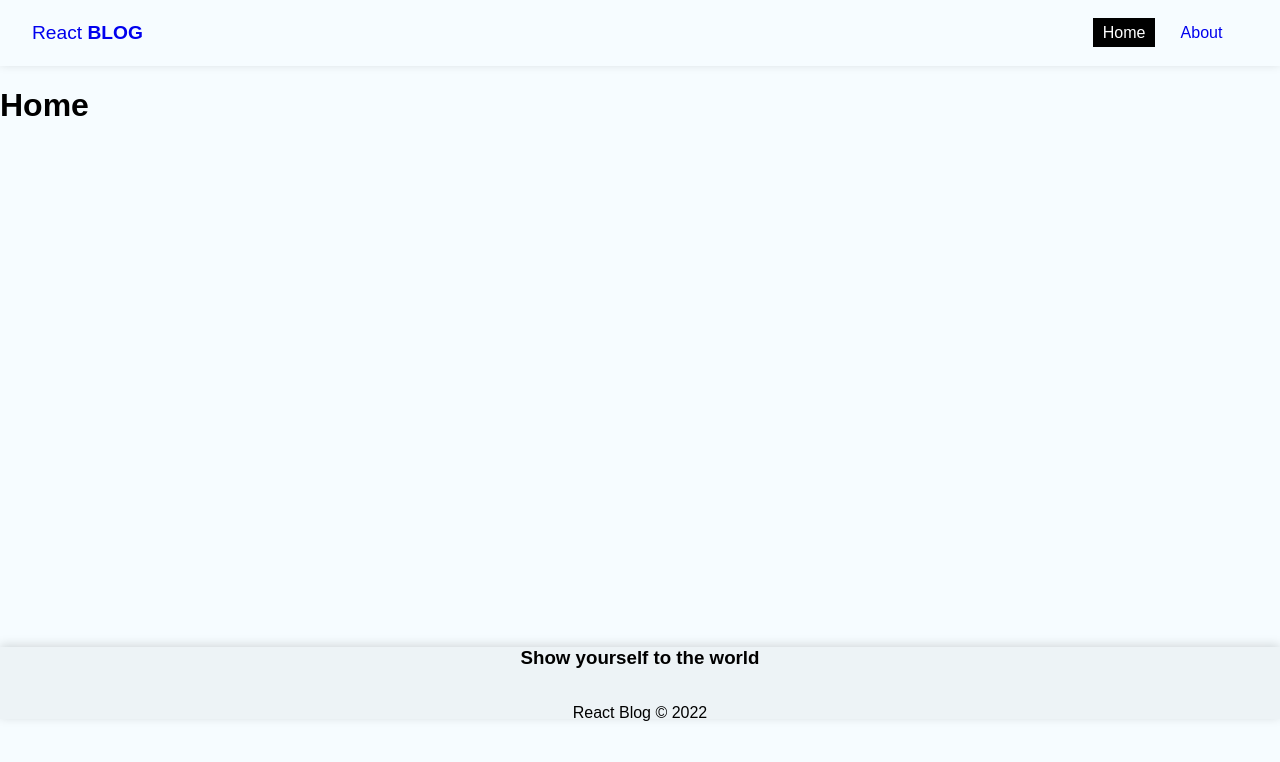
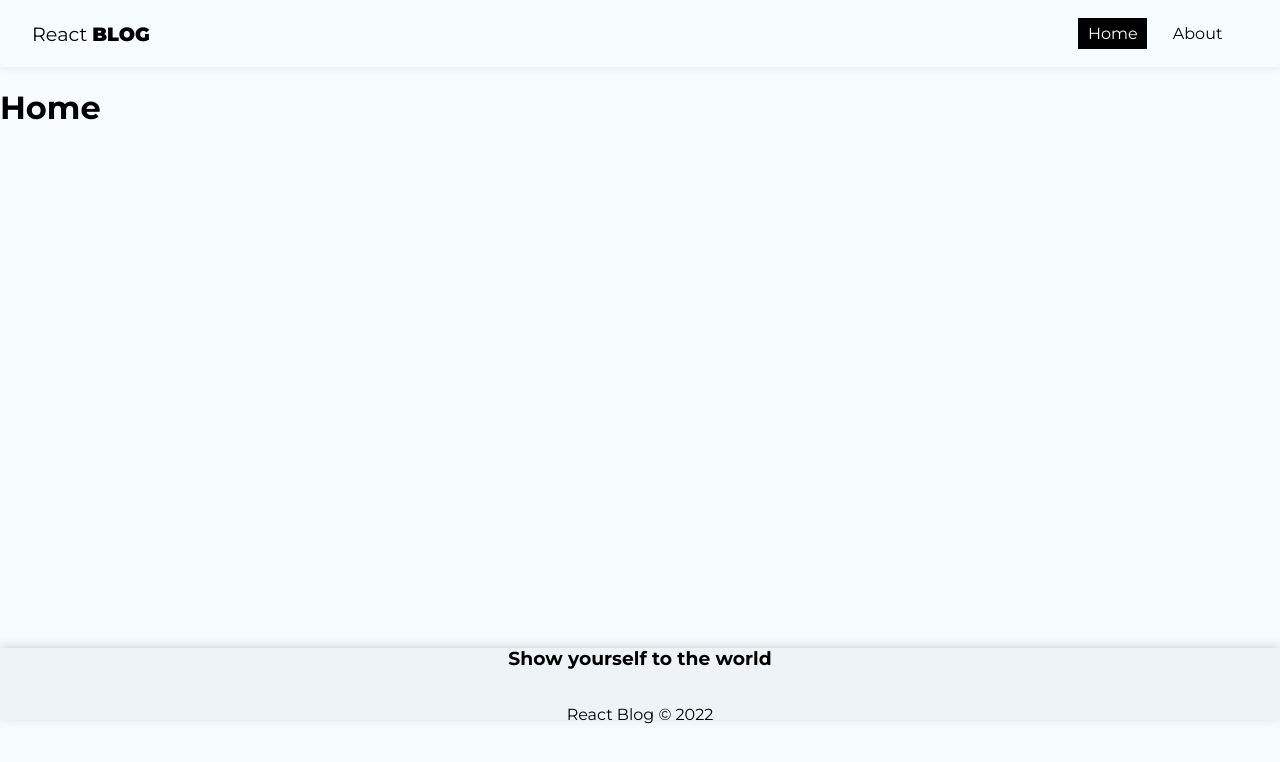
Before and after one commit to GustBitencourt/ReactBlog, a React (Vite) app: page / in a window 1280 px wide. Shown: the top 762 px of the page. Built offline with nearby package versions, Linux system fonts and the light colour scheme.

Commit message:
importar font, pequeno reset no index

```diff
--- a/index.html
+++ b/index.html
@@ -1,13 +1,21 @@
 <!DOCTYPE html>
-<html lang="en">
+<html lang="pt-BR">
+
 <head>
   <meta charset="UTF-8" />
   <link rel="icon" type="image/svg+xml" href="/src/favicon.svg" />
   <meta name="viewport" content="width=device-width, initial-scale=1.0" />
+  <link rel="preconnect" href="https://fonts.googleapis.com">
+  <link rel="preconnect" href="https://fonts.gstatic.com" crossorigin>
+  <link
+    href="https://fonts.googleapis.com/css2?family=Montserrat:ital,wght@0,100;0,200;0,300;0,400;0,500;0,600;0,700;0,800;0,900;1,100;1,300;1,500;1,600;1,700;1,800;1,900&display=swap"
+    rel="stylesheet">
   <title>Blog</title>
 </head>
+
 <body>
   <div id="root"></div>
   <script type="module" src="/src/main.jsx"></script>
 </body>
+
 </html>
--- a/src/index.css
+++ b/src/index.css
@@ -4,3 +4,30 @@ body {
   margin: 0;
   font-family: "Montserrat", sans-serif;
 }
+
+input::placeholder,
+textarea::placeholder {
+  font-family: "Montserrat", sans-serif;
+}
+
+input:focus,
+textarea:focus {
+  outline: none;
+}
+
+a,
+nav button {
+  text-decoration: none;
+  color: #000;
+  cursor: pointer;
+  background-color: transparent;
+  border: none;
+  transition: 0.3s ease-in-out;
+  font-size: 1rem;
+  font-family: "Montserrat", sans-serif;
+}
+
+a:hover,
+nav button:hover {
+  color: #bbb;
+}
```
Lines whose indentation alone changed are shown as unchanged.
